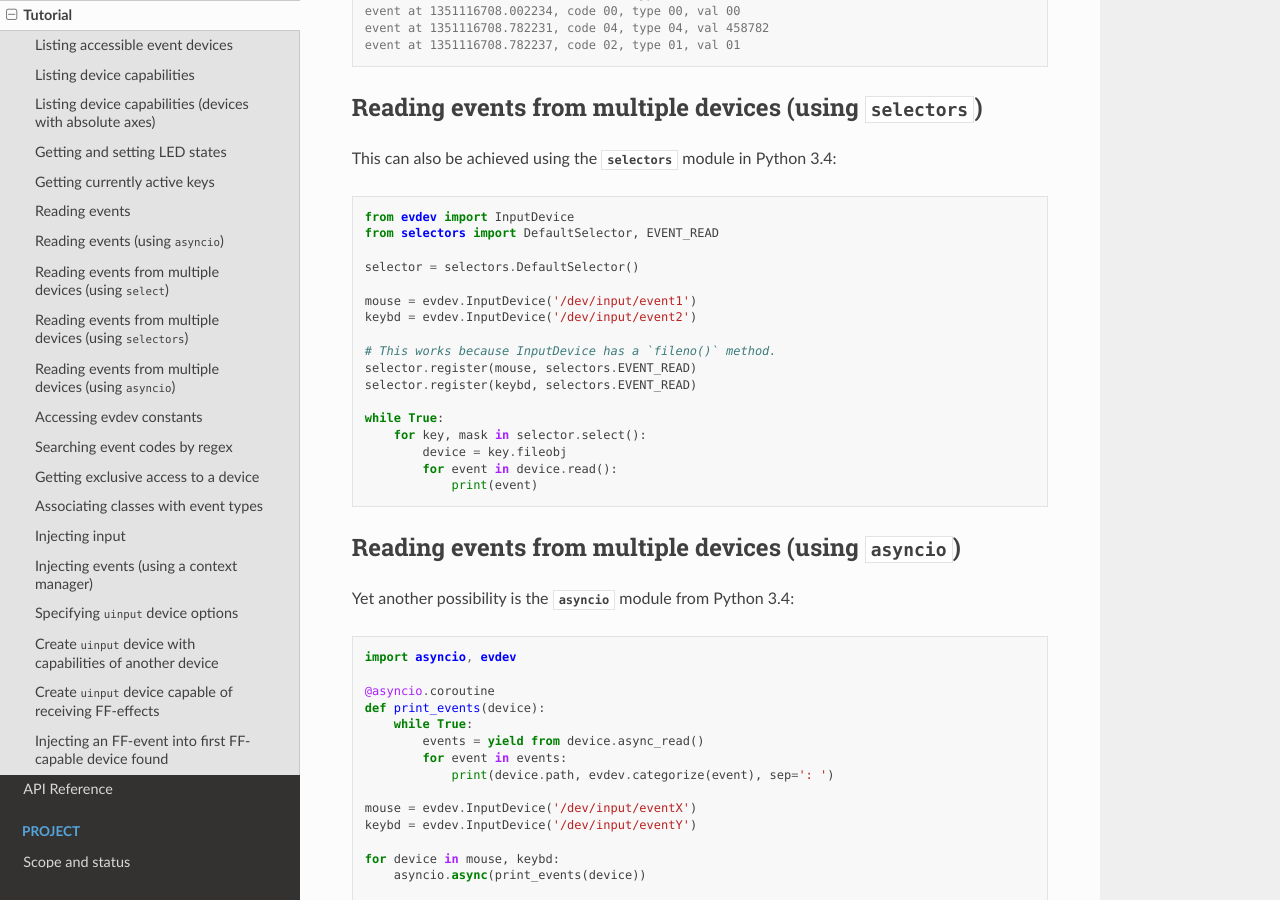
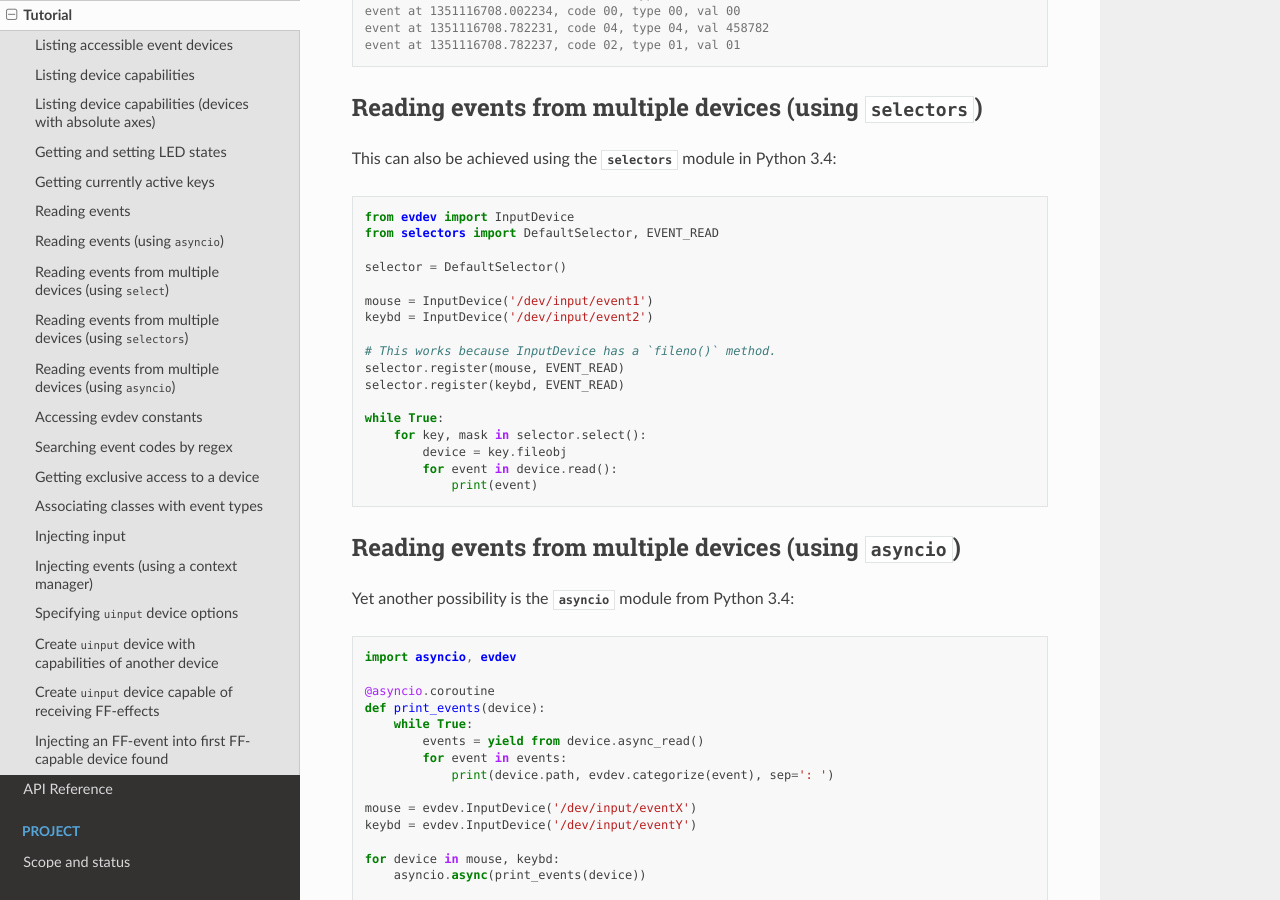
Before and after one commit to gvalkov/python-evdev, a Sphinx documentation site: the page built from docs/tutorial.rst, in a window 1280 px wide and 900 px high, scrolled down 2746 px. Built offline with Sphinx 7.4.7 and the Read the Docs theme 2.0.0, drawn with Linux system fonts in a browser that asks for light colours.

Commit message:
Importing modules was wrong in `selector`

```diff
--- a/docs/tutorial.rst
+++ b/docs/tutorial.rst
@@ -175,14 +175,14 @@ This can also be achieved using the :mod:`selectors` module in Python 3.4:
    from evdev import InputDevice
    from selectors import DefaultSelector, EVENT_READ
 
-   selector = selectors.DefaultSelector()
+   selector = DefaultSelector()
 
-   mouse = evdev.InputDevice('/dev/input/event1')
-   keybd = evdev.InputDevice('/dev/input/event2')
+   mouse = InputDevice('/dev/input/event1')
+   keybd = InputDevice('/dev/input/event2')
 
    # This works because InputDevice has a `fileno()` method.
-   selector.register(mouse, selectors.EVENT_READ)
-   selector.register(keybd, selectors.EVENT_READ)
+   selector.register(mouse, EVENT_READ)
+   selector.register(keybd, EVENT_READ)
 
    while True:
        for key, mask in selector.select():
```
